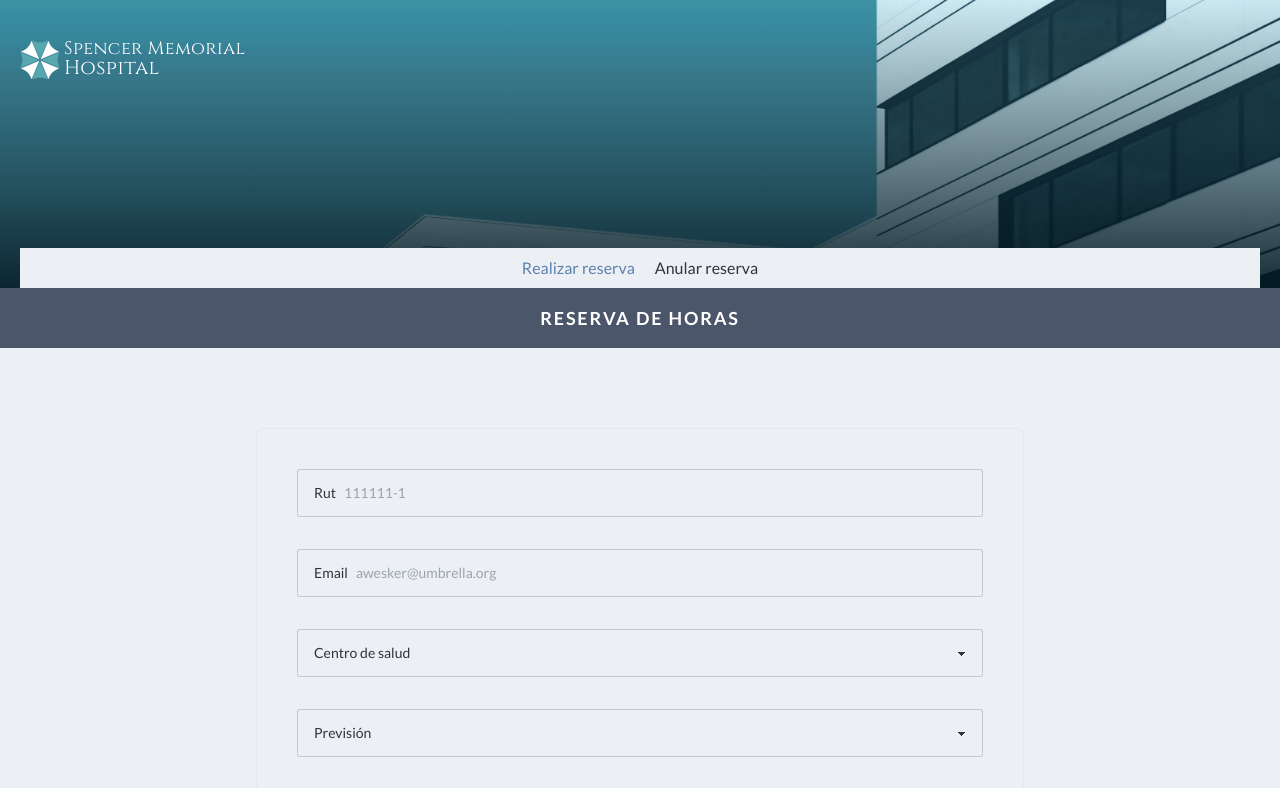
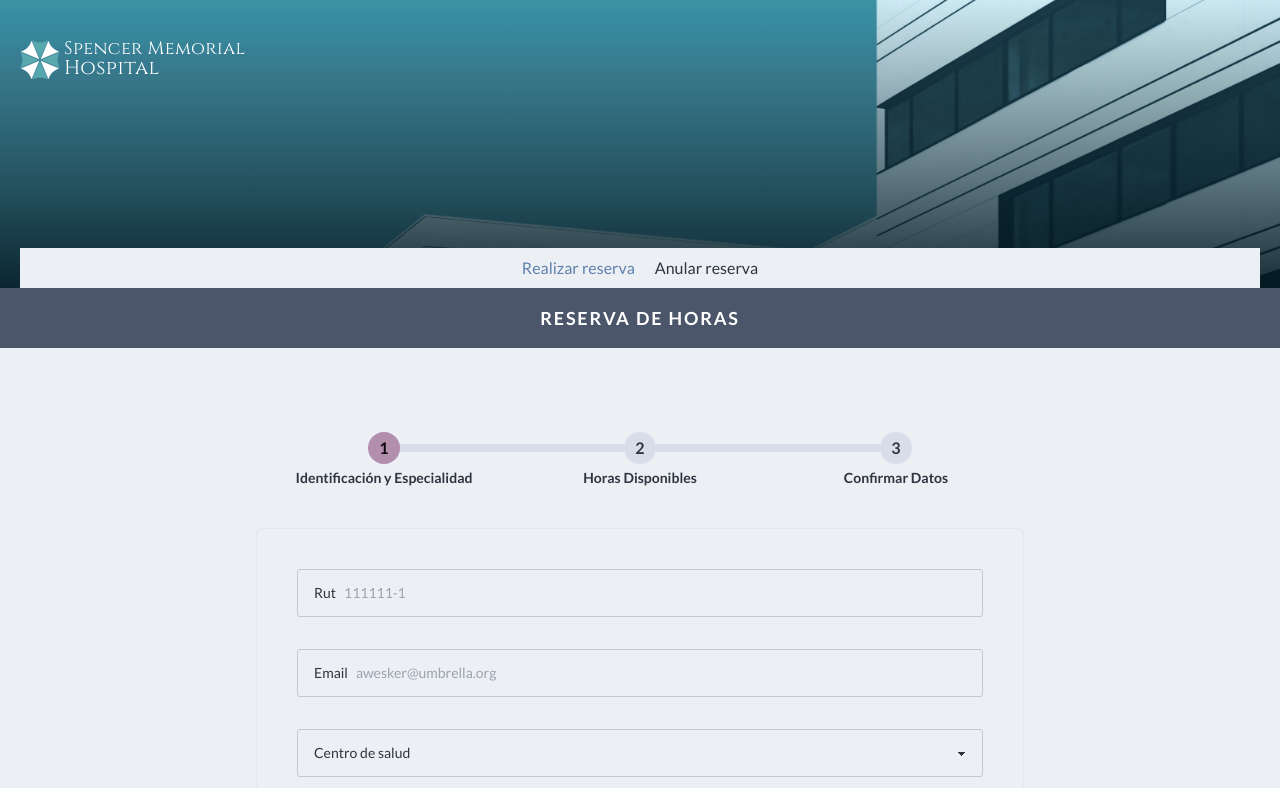
Before and after one commit to pandaman404/reserva-horas-front, a React (Vite) app: page / in a window 1280 px wide. Shown: the top 788 px of the page. Built offline with nearby package versions, Linux system fonts and the light colour scheme.

Commit message:
feat: se crea componente steps

```diff
--- a/src/components/AvailableHoursCard.tsx
+++ b/src/components/AvailableHoursCard.tsx
@@ -22,12 +22,10 @@ export const AvailableHoursCard = ({
   return (
     <article className='grid grid-cols-2 place-items-center border-b border-gray-300 py-5'>
       <div className='col-span-2 mb-5 flex flex-col items-center md:col-span-1 md:mb-0'>
-        <div className='h-24 w-24 overflow-hidden rounded-full border-4 border-gray-300'>
-          <img
-            src={doctorImage}
-            className='h-full w-full object-cover'
-            alt='Doctor'
-          />
+        <div className='avatar'>
+          <div className='w-24 rounded-full ring ring-gray-300 ring-offset-2 ring-offset-base-100'>
+            <img src={doctorImage} alt={doctorName} />
+          </div>
         </div>
         <h4 className='font-semibold'>Dr.{doctorName}</h4>
         <h5>{area}</h5>
--- /dev/null
+++ b/src/components/BookingSteps.tsx
@@ -0,0 +1,31 @@
+interface BookingStepsProps {
+  currentStep: number;
+}
+
+export const BookingSteps = ({ currentStep }: BookingStepsProps) => {
+  console.log(currentStep);
+  return (
+    <ul className='steps w-full max-w-[768px]'>
+      <li
+        data-content={currentStep > 1 ? '✓' : '1'}
+        className={`step ${currentStep >= 1 && 'step-info'} font-semibold`}
+      >
+        <span className='hidden text-sm lg:block'>
+          Identificación y Especialidad
+        </span>
+      </li>
+      <li
+        data-content={currentStep > 2 ? '✓' : '2'}
+        className={`step ${currentStep >= 2 && 'step-info'} font-semibold`}
+      >
+        <span className='hidden text-sm lg:block'>Horas Disponibles</span>
+      </li>
+      <li
+        data-content={currentStep > 3 ? '✓' : '3'}
+        className={`step ${currentStep >= 3 ? 'step-info' : ''} font-semibold`}
+      >
+        <span className='hidden text-sm lg:block'>Confirmar Datos</span>
+      </li>
+    </ul>
+  );
+};
--- a/src/components/ConfirmBooking.tsx
+++ b/src/components/ConfirmBooking.tsx
@@ -1,6 +1,7 @@
 import { CalendarIcon } from '@heroicons/react/24/outline';
 import { Booking } from '../types';
 import { getValuesFromDate } from '../utils/format';
+import { StepBackButton } from './StepBackButton';
 
 interface ConfirmBookingProps {
   booking: Booking;
@@ -50,12 +51,7 @@ export const ConfirmBooking = ({
         </p>
       </div>
       <div className='flex w-full justify-between'>
-        <button
-          className='uppercase text-secondary'
-          onClick={() => handleStep(2)}
-        >
-          &lt; Volver
-        </button>
+        <StepBackButton previousStep={2} handleStep={handleStep} />
         <button
           className='btn btn-primary col-span-2  place-self-center rounded-full lg:btn-wide'
           onClick={() => createNewBooking(booking)}
--- a/src/components/PatientBookingPicker.tsx
+++ b/src/components/PatientBookingPicker.tsx
@@ -3,6 +3,7 @@ import { Calendar } from './Calendar';
 import { getValuesFromDate } from '../utils/format';
 import { v4 as uuidv4 } from 'uuid';
 import { useBookingCalendar } from '../hooks/useBookingCalendar';
+import { StepBackButton } from './StepBackButton';
 
 interface PatientBookingPickerProps {
   fillBookingData: (data: any) => void;
@@ -22,12 +23,15 @@ export const PatientBookingPicker = ({
   } = useBookingCalendar(fillBookingData, handleStep);
 
   return (
-    <div className='mx-auto flex flex-col items-center gap-5 lg:flex-row lg:items-start lg:gap-10'>
-      <Calendar
-        selectedCalendarDay={selectedCalendarDay}
-        handleSelectedCalendarDay={handleSelectedCalendarDay}
-        availableDays={availableDays}
-      />
+    <div className='mx-auto flex w-full flex-col items-center gap-5 lg:flex-row lg:items-start lg:gap-10'>
+      <div>
+        <StepBackButton previousStep={1} handleStep={handleStep} />
+        <Calendar
+          selectedCalendarDay={selectedCalendarDay}
+          handleSelectedCalendarDay={handleSelectedCalendarDay}
+          availableDays={availableDays}
+        />
+      </div>
       {selectedCalendarDay && (
         <div className='w-full'>
           <h2 className='w-full rounded bg-primary px-2 py-3 text-center text-lg font-semibold uppercase tracking-widest text-base-100'>
--- a/src/components/PatientForm.tsx
+++ b/src/components/PatientForm.tsx
@@ -79,7 +79,7 @@ export const PatientForm = ({
 
   return (
     <form
-      className='mx-auto flex max-w-3xl flex-col gap-8 rounded-md border p-5 md:p-10'
+      className='mx-auto flex w-full max-w-3xl flex-col gap-8 rounded-md border p-5 md:p-10'
       onSubmit={handleSubmit(onSubmit)}
     >
       <TextField
--- /dev/null
+++ b/src/components/StepBackButton.tsx
@@ -0,0 +1,18 @@
+interface StepBackButtonProps {
+  previousStep: number;
+  handleStep: (step: number) => void;
+}
+
+export const StepBackButton = ({
+  previousStep,
+  handleStep,
+}: StepBackButtonProps) => {
+  return (
+    <button
+      className='uppercase text-secondary'
+      onClick={() => handleStep(previousStep)}
+    >
+      &lt; Volver
+    </button>
+  );
+};
--- a/src/pages/PatientBooking.tsx
+++ b/src/pages/PatientBooking.tsx
@@ -2,6 +2,7 @@ import { PatientForm } from '../components/PatientForm';
 import { PatientBookingPicker } from '../components/PatientBookingPicker';
 import { ConfirmBooking } from '../components/ConfirmBooking';
 import { useHandleBooking } from '../hooks/useHandleBooking';
+import { BookingSteps } from '../components/BookingSteps';
 
 export const PatientBooking = () => {
   const { booking, fillBookingData, step, handleStep, createNewBooking } =
@@ -12,7 +13,8 @@ export const PatientBooking = () => {
       <h2 className='relative bg-neutral p-4 text-center text-lg font-semibold uppercase tracking-widest text-white'>
         Reserva de horas
       </h2>
-      <div className='container mx-auto my-10 min-h-[50vh] px-3 lg:my-20 xl:px-0'>
+      <div className='container mx-auto my-10 flex min-h-[75vh] flex-col items-center gap-5 px-3 lg:my-20 lg:gap-10 xl:px-0'>
+        <BookingSteps currentStep={step} />
         {step === 1 ? (
           <PatientForm
             fillBookingData={fillBookingData}
```
